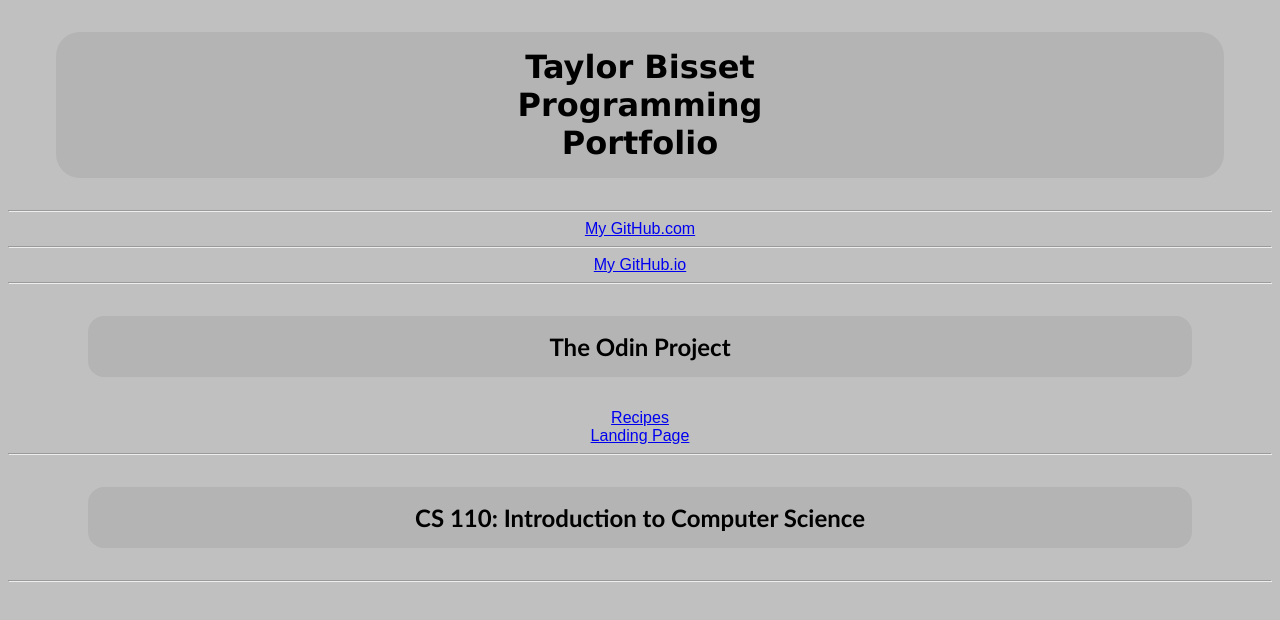
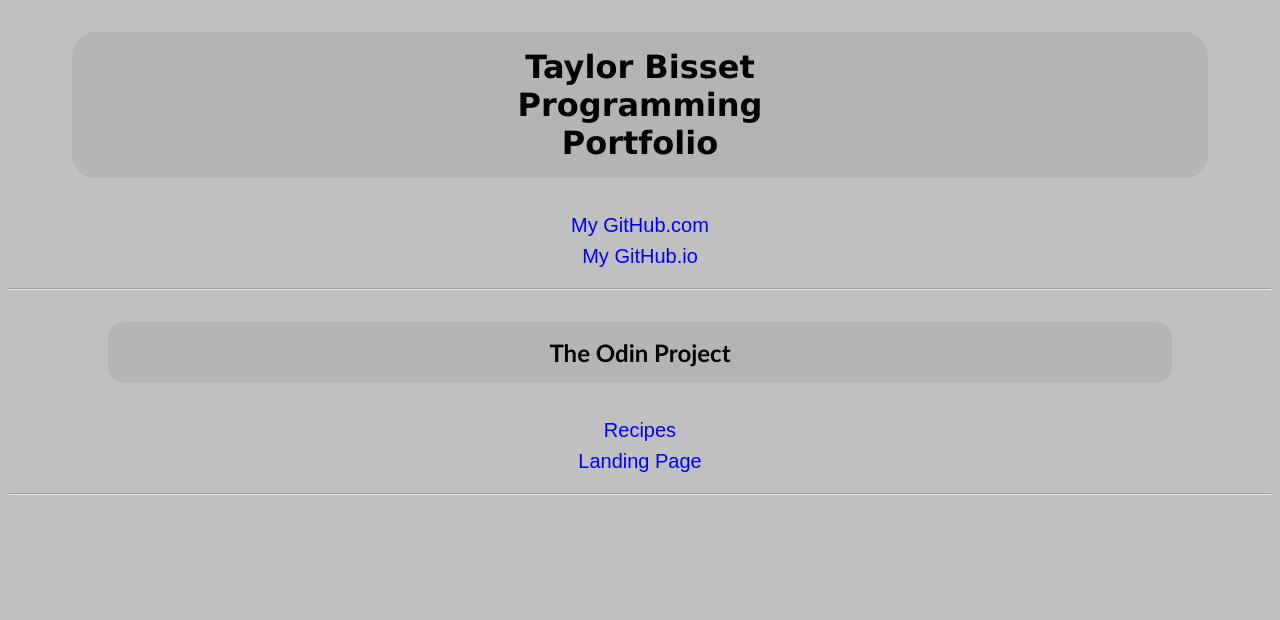
Before and after one commit to TaylorBisset/TaylorBisset.github.io, a plain HTML site: page index.html in a window 1280 px wide. Drawn offline with Linux system fonts and the light colour scheme.

Commit message:
Updated text size and position

```diff
--- a/index.html
+++ b/index.html
@@ -9,25 +9,36 @@
 
     <body>
 
-        <h1>Taylor Bisset<br>Programming<br>Portfolio</h1>
-        <hr>
-            <a href="https://github.com/TaylorBisset" target="_blank">My GitHub.com</a>
-        <hr>
-            <a href="https://taylorbisset.github.io/" target="_blank">My GitHub.io</a>
-        <hr>
+        <div>
+            <h1>Taylor Bisset<br>Programming<br>Portfolio</h1>
+        </div>
 
-        <h2>The Odin Project</h2>
+        <div>
+            <ul>
+                <li>
+                    <a href="https://github.com/TaylorBisset" target="_blank">My GitHub.com</a>
+                </li>
+                <li>
+                    <a href="https://taylorbisset.github.io/" target="_blank">My GitHub.io</a>
+                </li>
+            </ul>
+            <hr>
+        </div>
 
-            <a href="https://taylorbisset.github.io/odin-recipes" target="_blank">Recipes</a><br>
-            <a href="https://taylorbisset.github.io/odin-project-landing-page" target="_blank">Landing Page</a>
-
-        <hr>
-
-        <h2>CS 110: Introduction to Computer Science</h2>
-
-
-
-        <hr>
+        <div>
+            <h2>The Odin Project</h2>
+        </div>
+        <div>
+            <ul>
+                <li>
+                    <a href="https://taylorbisset.github.io/odin-recipes" target="_blank">Recipes</a>
+                </li>
+                <li>
+                    <a href="https://taylorbisset.github.io/odin-project-landing-page" target="_blank">Landing Page</a>
+                </li>
+            </ul>
+            <hr>
+        </div>
 
     </body>
 
--- a/styles.css
+++ b/styles.css
@@ -7,7 +7,7 @@ body {
 h1 {
     font-family: 'Lucida Sans', 'Lucida Sans Regular', 'Lucida Grande', 'Lucida Sans Unicode', 'Geneva', Verdana, sans-serif;
     background-color: rgb(180, 180, 180);
-    margin: 32px 48px;
+    margin: 32px 64px;
     padding: 16px;
     border-radius: 24px;
 }
@@ -15,7 +15,22 @@ h1 {
 h2 {
     font-family: 'Gill Sans', 'Gill Sans MT', 'Calibri', 'Trebuchet MS', sans-serif;
     background-color: rgb(180, 180, 180);
-    margin: 32px 80px;
+    margin: 32px 100px;
     padding: 16px;
     border-radius: 16px;
 }
+
+ul {
+    list-style: none;
+    text-align: center;
+    padding: 0;
+}
+
+li {
+    padding: 4px;
+}
+
+a {
+    text-decoration: none;
+    font-size: 20px;
+}
```
